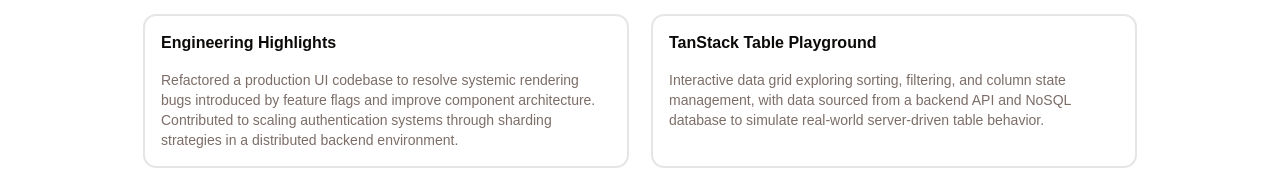
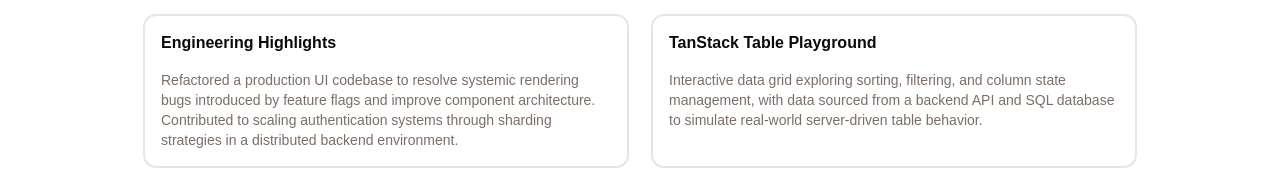
Before and after one commit to Spencer-Gariano/Portfolio, a React (Vite) app: page / in a window 1280 px wide. Shown: the part 210-390 px from the top of the page. Built offline with nearby package versions, Linux system fonts and the light colour scheme.

Commit message:
Update IndexPage.tsx

```diff
--- a/src/pages/IndexPage.tsx
+++ b/src/pages/IndexPage.tsx
@@ -27,7 +27,7 @@
         <HighlightCard
           title={'TanStack Table Playground'}
           content={
-            'Interactive data grid exploring sorting, filtering, and column state management, with data sourced from a backend API and NoSQL database to simulate real-world server-driven table behavior.'
+            'Interactive data grid exploring sorting, filtering, and column state management, with data sourced from a backend API and SQL database to simulate real-world server-driven table behavior.'
           }
         />
         <HighlightCard
```
